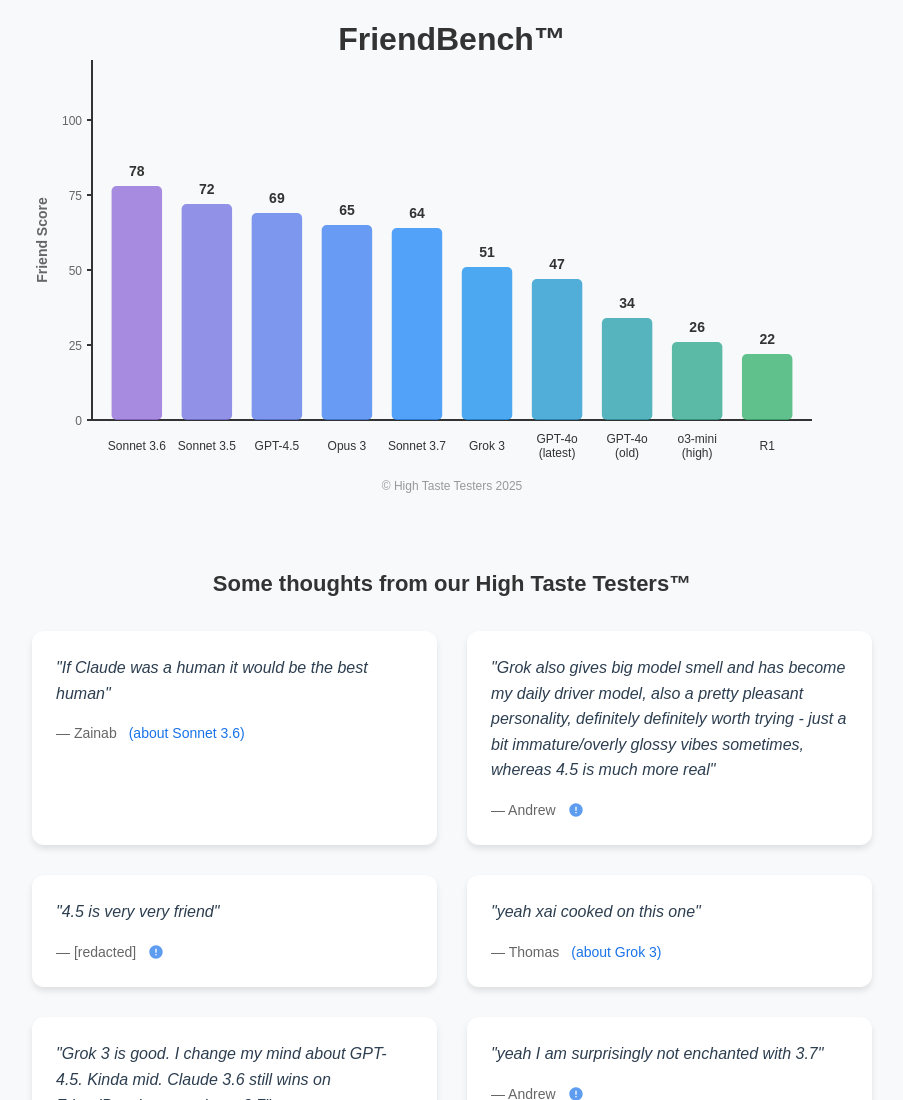
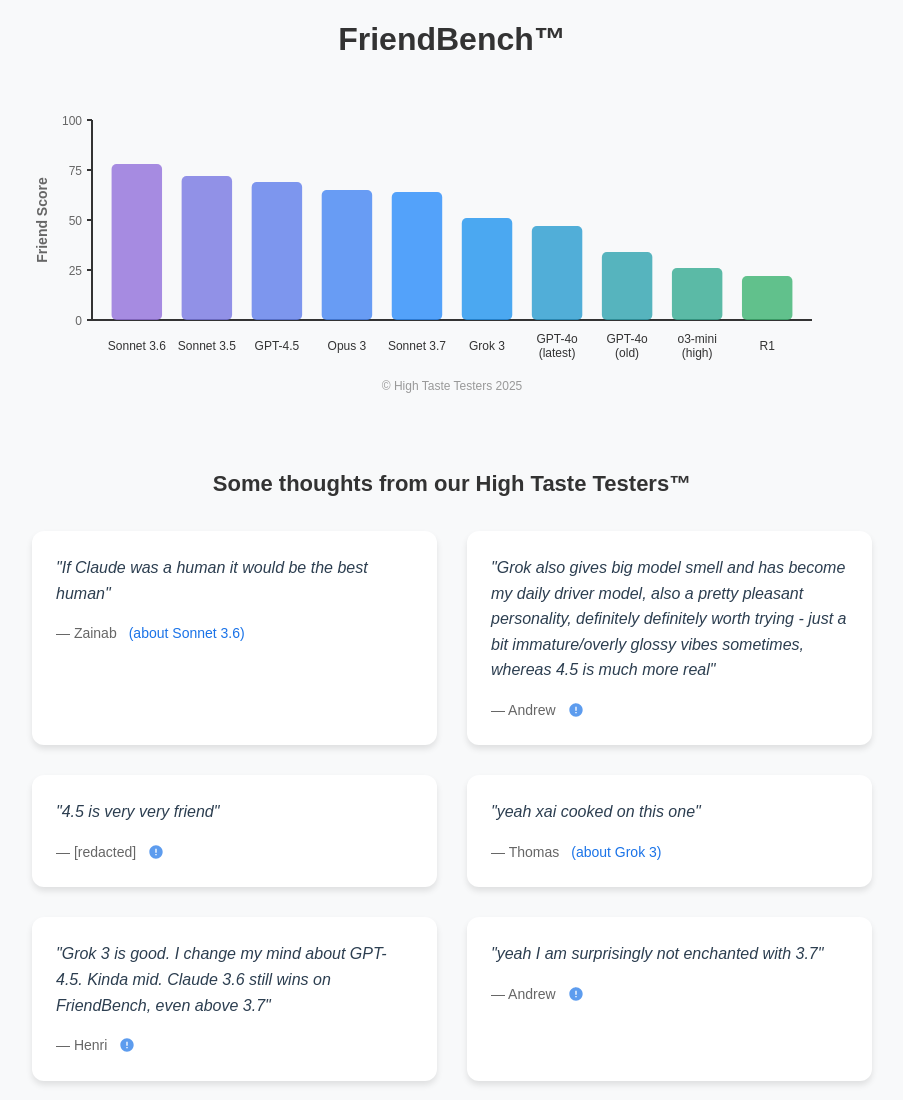
Before and after one commit to henri123lemoine/friendbench, a plain HTML site: page frontend/index.html in a window 1280 px wide. Shown: the top 1100 px of the page, without its empty margins (188-1091 px from the left). Drawn offline with Linux system fonts and the light colour scheme.

Commit message:
Adjust chart height and Y-axis scaling for improved visualization

```diff
--- a/frontend/index.html
+++ b/frontend/index.html
@@ -192,7 +192,7 @@
     // Chart configuration
     const config = {
       width: 880,
-      height: 500,
+      height: 400,
       margin: {
         top: 40,
         right: 80,
@@ -217,7 +217,7 @@
             text-anchor="middle" fill="#333">FriendBench™</text>
 
       <!-- Axes -->
-      <line x1="${config.margin.left}" y1="${config.margin.top}"
+      <line x1="${config.margin.left}" y1="${config.height - config.margin.bottom - 200}"
             x2="${config.margin.left}" y2="${config.height - config.margin.bottom}"
             stroke="#333" stroke-width="2"/>
       <line x1="${config.margin.left}" y1="${config.height - config.margin.bottom}"
@@ -226,17 +226,17 @@
 
       <!-- Y-axis ticks and labels -->
       ${[0, 25, 50, 75, 100].map(tick => `
-        <line x1="${config.margin.left - 5}" y1="${config.height - config.margin.bottom - (tick * 3)}"
-              x2="${config.margin.left}" y2="${config.height - config.margin.bottom - (tick * 3)}"
+        <line x1="${config.margin.left - 5}" y1="${config.height - config.margin.bottom - (tick * 2)}"
+              x2="${config.margin.left}" y2="${config.height - config.margin.bottom - (tick * 2)}"
               stroke="#333" stroke-width="2"/>
-        <text x="${config.margin.left - 10}" y="${config.height - config.margin.bottom - (tick * 3) + 5}"
+        <text x="${config.margin.left - 10}" y="${config.height - config.margin.bottom - (tick * 2) + 5}"
               font-family="Arial" font-size="12" text-anchor="end" fill="#666">${tick}</text>
       `).join('')}
 
       <!-- Y-axis label -->
-      <text x="${config.margin.left - 45}" y="${(config.height + config.margin.top - config.margin.bottom) / 2}"
+      <text x="${config.margin.left - 45}" y="${config.height - config.margin.bottom - 100}"
             font-family="Arial" font-size="14" font-weight="bold" text-anchor="middle"
-            fill="#666" transform="rotate(-90, ${config.margin.left - 45}, ${(config.height + config.margin.top - config.margin.bottom) / 2})">
+            fill="#666" transform="rotate(-90, ${config.margin.left - 45}, ${config.height - config.margin.bottom - 100})">
         Friend Score
       </text>
     `;
@@ -252,11 +252,11 @@
     // Generate bars and labels
     sortedData.forEach((model, i) => {
       const x = config.margin.left + spacing + (i * (barWidth + spacing));
-      const height = model.score * 3;
+      const height = model.score * 2;
       const y = config.height - config.margin.bottom - height;
       const color = getColor(i, totalModels);
       const lines = model.name.split('\n');
-      const lineHeight = 14; // Height between lines
+      const lineHeight = 14;
 
       svg.innerHTML += `
         <rect x="${x}" y="${y}" width="${barWidth}" height="${height}"
@@ -268,8 +268,6 @@
             `<tspan x="${x + barWidth/2}" dy="${index === 0 ? 0 : lineHeight}">${line}</tspan>`
           ).join('')}
         </text>
-        <text x="${x + barWidth/2}" y="${y - 10}" font-family="Arial" font-size="14"
-          font-weight="bold" text-anchor="middle" fill="#333">${model.score}</text>
       `;
     });
 
```
